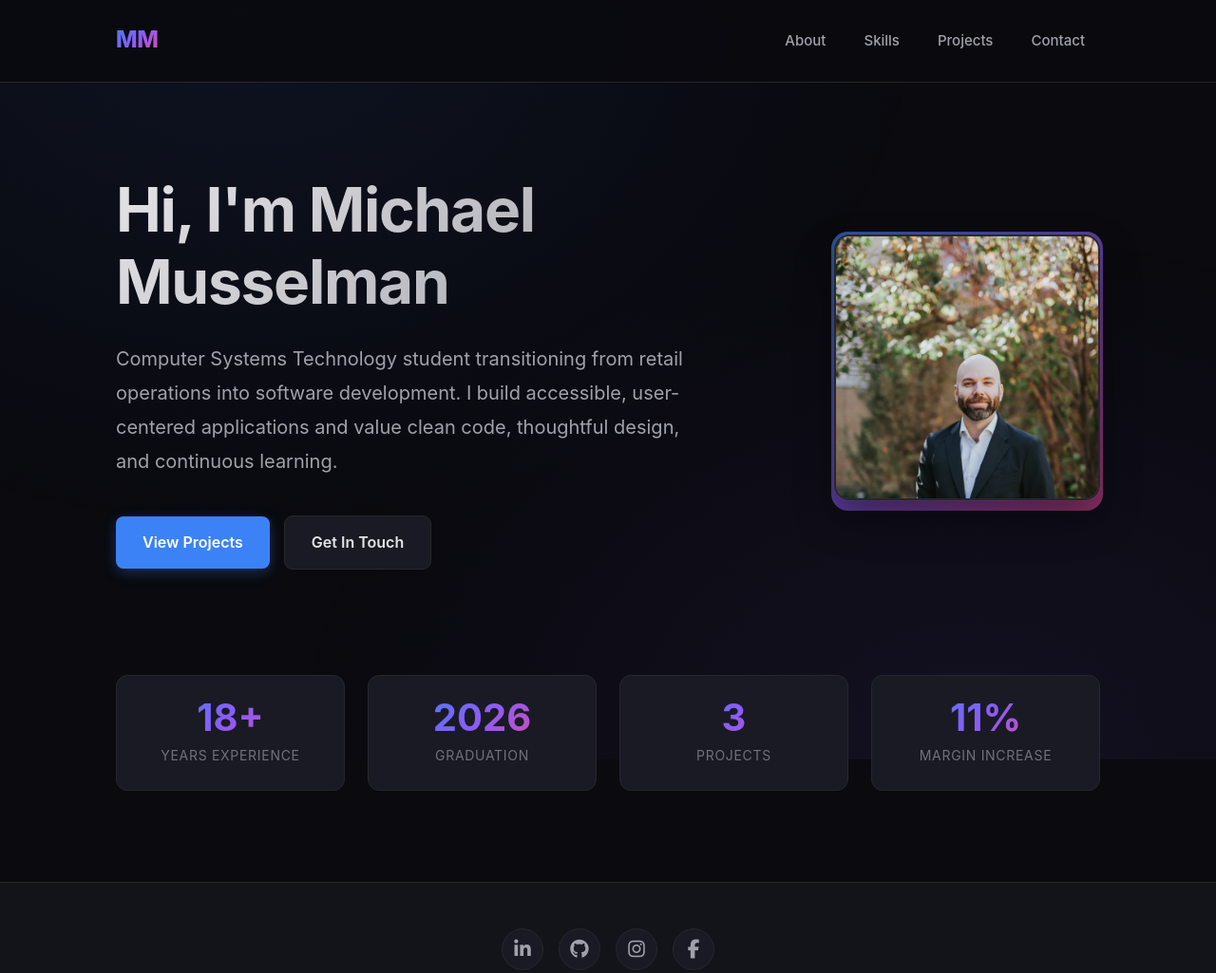
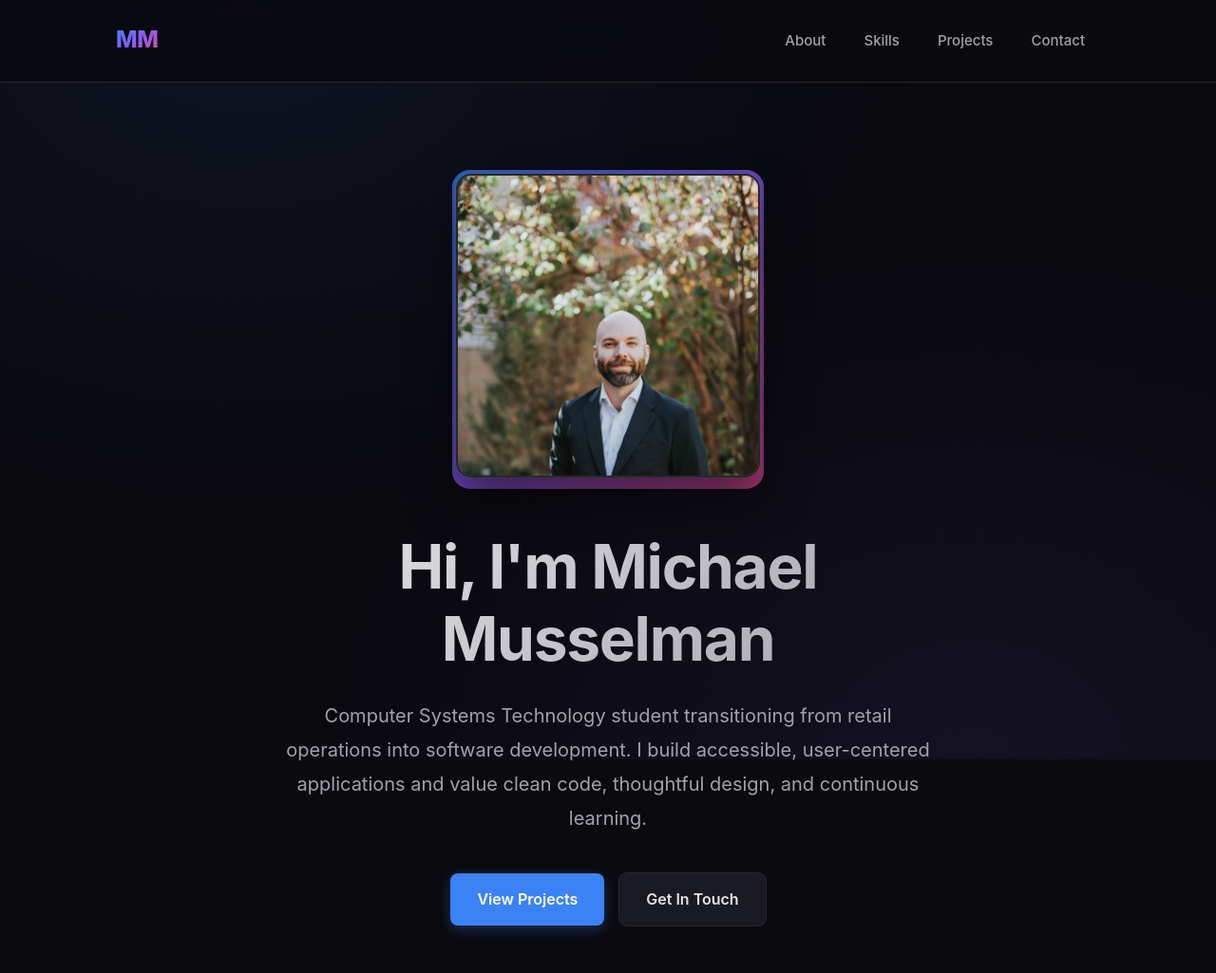
Before and after one commit to DarthShoppinMaul/darthshoppinmaul.github.io, a plain HTML site: page index.html in a window 1280 px wide. Shown: the top 1025 px of the page at 95% size. Drawn offline with Linux system fonts and the light colour scheme; a script that the page names is missing.

Commit message:
improved styling

```diff
--- a/assets/css/style.css
+++ b/assets/css/style.css
@@ -45,8 +45,8 @@ body::before {
   width: 100%;
   height: 100%;
   background:
-    radial-gradient(ellipse at 20% 0%, rgba(59, 130, 246, 0.08) 0%, transparent 50%),
-    radial-gradient(ellipse at 80% 100%, rgba(139, 92, 246, 0.08) 0%, transparent 50%);
+          radial-gradient(ellipse at 20% 0%, rgba(59, 130, 246, 0.08) 0%, transparent 50%),
+          radial-gradient(ellipse at 80% 100%, rgba(139, 92, 246, 0.08) 0%, transparent 50%);
   pointer-events: none;
   z-index: -1;
 }
@@ -169,15 +169,42 @@ a:hover {
 /* Hero Section */
 .hero {
   padding: 6rem 0 5rem;
-  display: grid;
-  grid-template-columns: 1fr auto;
-  gap: 4rem;
+  display: flex;
+  flex-direction: column;
   align-items: center;
+  text-align: center;
   animation: fadeInUp 0.8s ease;
 }
 
+.hero-image {
+  position: relative;
+  margin-bottom: 3rem;
+}
+
+.hero-image img {
+  width: 320px;
+  height: 320px;
+  object-fit: cover;
+  object-position: center top;
+  border-radius: 1rem;
+  border: 2px solid var(--border);
+  box-shadow:
+          0 25px 50px rgba(0, 0, 0, 0.5),
+          0 0 0 1px rgba(255, 255, 255, 0.05);
+}
+
+.hero-image::before {
+  content: '';
+  position: absolute;
+  inset: -4px;
+  background: var(--gradient-text);
+  border-radius: 1.15rem;
+  z-index: -1;
+  opacity: 0.7;
+}
+
 .hero-content {
-  max-width: 600px;
+  max-width: 700px;
 }
 
 .hero h1 {
@@ -186,32 +213,6 @@ a:hover {
   background-clip: text;
   color: transparent;
   margin-bottom: 1.5rem;
-}
-
-.hero-image {
-  position: relative;
-}
-
-.hero-image img {
-  width: 280px;
-  height: 280px;
-  object-fit: cover;
-  object-position: center top;
-  border-radius: 1rem;
-  border: 2px solid var(--border);
-  box-shadow:
-    0 20px 40px rgba(0, 0, 0, 0.4),
-    0 0 0 1px rgba(255, 255, 255, 0.05);
-}
-
-.hero-image::before {
-  content: '';
-  position: absolute;
-  inset: -3px;
-  background: var(--gradient-text);
-  border-radius: 1.1rem;
-  z-index: -1;
-  opacity: 0.6;
 }
 
 .lede {
@@ -225,6 +226,7 @@ a:hover {
   display: flex;
   gap: 1rem;
   flex-wrap: wrap;
+  justify-content: center;
 }
 
 /* Buttons */
@@ -297,7 +299,7 @@ main {
 .about-photo::before {
   content: '';
   position: absolute;
-  inset: -2px;
+  inset: -3px;
   background: var(--gradient-text);
   border-radius: 0.85rem;
   z-index: -1;
@@ -591,40 +593,6 @@ ul {
   margin-bottom: 1rem;
 }
 
-/* Stats row */
-.stats-row {
-  display: grid;
-  grid-template-columns: repeat(auto-fit, minmax(150px, 1fr));
-  gap: 1.5rem;
-  margin: 2rem 0;
-}
-
-.stat-item {
-  text-align: center;
-  padding: 1.5rem;
-  background: var(--panel);
-  border: 1px solid var(--border);
-  border-radius: 0.75rem;
-}
-
-.stat-number {
-  font-size: 2.5rem;
-  font-weight: 700;
-  background: var(--gradient-text);
-  -webkit-background-clip: text;
-  background-clip: text;
-  color: transparent;
-  line-height: 1;
-  margin-bottom: 0.5rem;
-}
-
-.stat-label {
-  font-size: 0.875rem;
-  color: var(--text-muted);
-  text-transform: uppercase;
-  letter-spacing: 0.05em;
-}
-
 /* Animations */
 @keyframes fadeInUp {
   from {
@@ -661,24 +629,12 @@ ul {
   }
 
   .hero {
-    grid-template-columns: 1fr;
-    text-align: center;
     padding: 4rem 0 3rem;
-    gap: 2rem;
-  }
-
-  .hero-content {
-    order: 2;
-  }
-
-  .hero-image {
-    order: 1;
-    justify-self: center;
   }
 
   .hero-image img {
-    width: 200px;
-    height: 200px;
+    width: 240px;
+    height: 240px;
   }
 
   .about-header {
@@ -707,10 +663,6 @@ ul {
     width: 100%;
     justify-content: center;
   }
-
-  .stats-row {
-    grid-template-columns: repeat(2, 1fr);
-  }
 }
 
 @media (max-width: 480px) {
@@ -723,8 +675,8 @@ ul {
   }
 
   .hero-image img {
-    width: 160px;
-    height: 160px;
+    width: 200px;
+    height: 200px;
   }
 
   .about-photo img {
--- a/index.html
+++ b/index.html
@@ -24,6 +24,9 @@
 
 <main class="container">
   <section class="hero">
+    <div class="hero-image">
+      <img src="/assets/img/profile.jpg" alt="Michael Musselman">
+    </div>
     <div class="hero-content">
       <h1>Hi, I'm Michael Musselman</h1>
       <p class="lede">Computer Systems Technology student transitioning from retail operations into software development. I build accessible, user-centered applications and value clean code, thoughtful design, and continuous learning.</p>
@@ -32,29 +35,7 @@
         <a class="button button-secondary" href="/contact.html">Get In Touch</a>
       </div>
     </div>
-    <div class="hero-image">
-      <img src="/assets/img/profile.jpg" alt="Michael Musselman - Professional headshot">
-    </div>
   </section>
-
-  <div class="stats-row">
-    <div class="stat-item">
-      <div class="stat-number">18+</div>
-      <div class="stat-label">Years Experience</div>
-    </div>
-    <div class="stat-item">
-      <div class="stat-number">2026</div>
-      <div class="stat-label">Graduation</div>
-    </div>
-    <div class="stat-item">
-      <div class="stat-number">3</div>
-      <div class="stat-label">Projects</div>
-    </div>
-    <div class="stat-item">
-      <div class="stat-number">11%</div>
-      <div class="stat-label">Margin Increase</div>
-    </div>
-  </div>
 </main>
 
 <footer class="site-footer">
```
Also changed, not shown: skills.html (+0 -5 lines).
